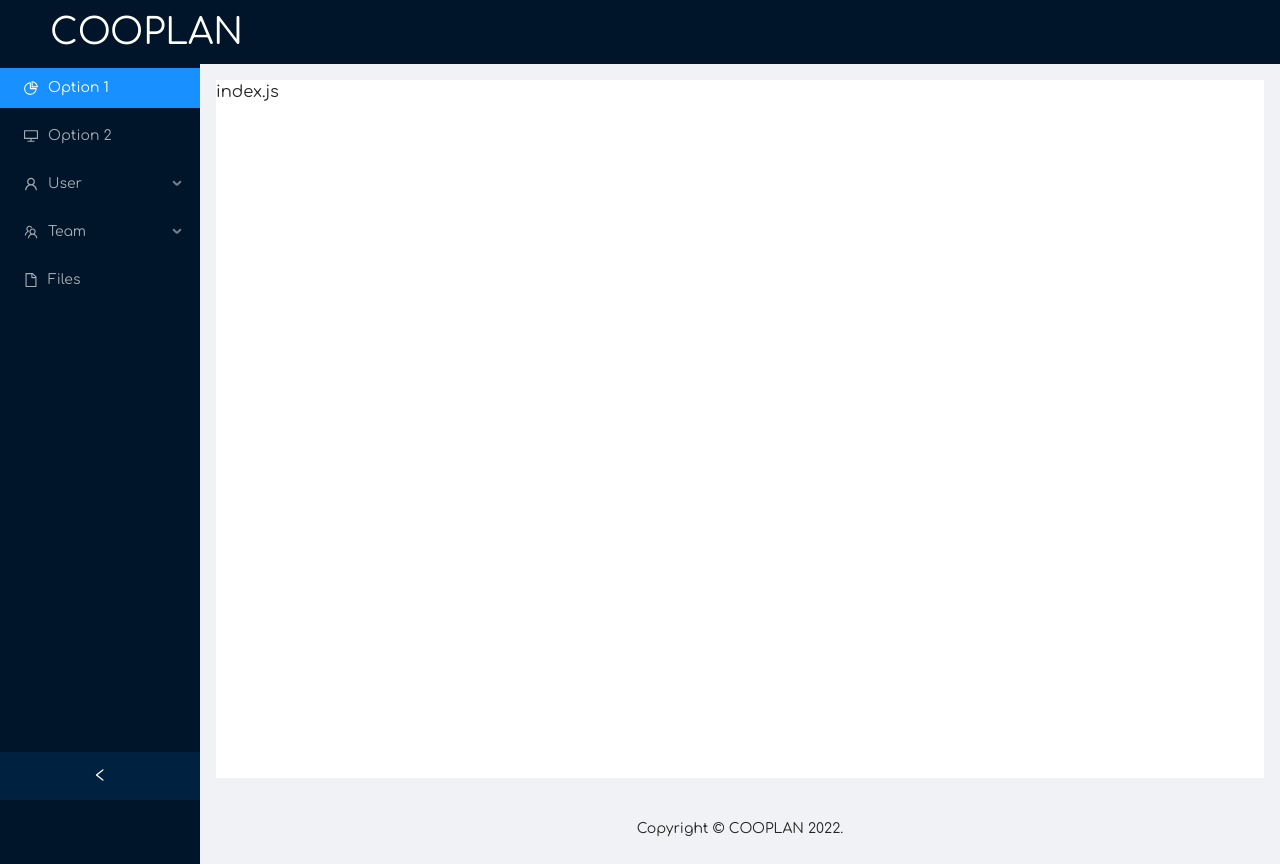
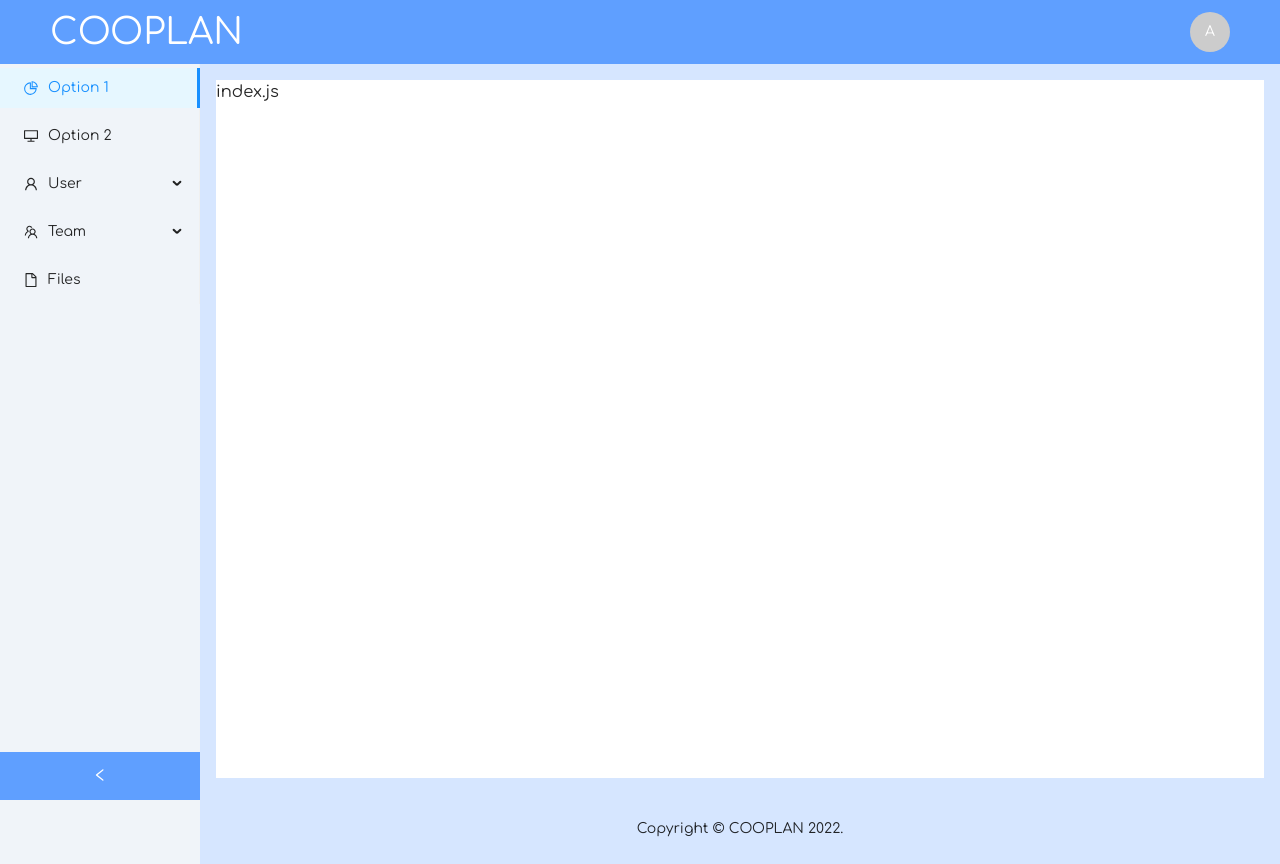
Before and after one commit to xuq2/coo-plan, a Next.js app: page / in a window 1280 px wide. Built offline with nearby package versions, Linux system fonts and the light colour scheme.

Commit message:
update profile icon

```diff
--- /dev/null
+++ b/components/AntHeader.js
@@ -0,0 +1,25 @@
+import { Col, Layout, Row } from "antd";
+import React from "react";
+import ProfileIcon from "./ProfileIcon";
+const { Header } = Layout;
+export function AntHeader() {
+  return (
+    <Layout>
+      <Header className="header" style={{ backgroundColor: "#5F9FFF" }}>
+        {/* Logo */}
+        <Row>
+            <Col span={12}>
+            <div className="logo">COOPLAN
+        </div>
+            </Col>
+            <Col span={12}>
+
+        <ProfileIcon />
+            </Col>
+
+        </Row>
+
+      </Header>
+    </Layout>
+  );
+}
--- a/components/AntLayout.js
+++ b/components/AntLayout.js
@@ -4,9 +4,9 @@ import Copyright from "./Copyright";
 
 import SideBar from "./SideBar";
 import { Layout, Menu } from "antd";
+import { AntHeader } from "./AntHeader";
 
-const { SubMenu } = Menu;
-const { Header, Content, Sider} = Layout;
+const { Content } = Layout;
 
 export default function AntLayout(props) {
   return (
@@ -15,29 +15,22 @@ export default function AntLayout(props) {
       <Head>
         <title>CooPlan</title>
       </Head>
-      <Layout >
-        <Header className="header">
-          {/* Logo */}
-          <div className="logo">COOPLAN</div>
-        </Header>
-        </Layout>
-        <Layout style={{ minHeight: '100vh' }}>
+      <AntHeader />
+      <Layout style={{ minHeight: "100vh" }}>
         <SideBar />
-          <Layout className="site-layout" >
+        <Layout className="site-layout">
           {/* contents */}
           <Content
             className="site-layout-background"
-              style={{ margin: '16px' }}
+            style={{ margin: "16px" }}
           >
             {props.children}
           </Content>
 
           {/* footer */}
           <Copyright />
-
         </Layout>
       </Layout>
-
     </div>
   );
 }
--- a/components/ProfileIcon.js
+++ b/components/ProfileIcon.js
@@ -1,12 +1,16 @@
+import { Avatar, Menu } from "antd";
 import React, { useState } from "react";
-
+import { AntHeader } from "./AntHeader";
+import { UserOutlined } from "@ant-design/icons";
 
 //TODO: to be applied in pages
 function ProfileIcon() {
 
-
-    return
+  return(
+    <div style={{float: 'right',verticalAlign: 'middle'}}>
+    <Avatar alt="A" size="large">A</Avatar>
+  </div>
+  );
 }
 
-
-export default ProfileIcon
+export default ProfileIcon;
--- a/components/SideBar.js
+++ b/components/SideBar.js
@@ -1,4 +1,4 @@
-import React, { useState } from 'react';
+import React, { useState } from "react";
 import { Layout, Menu } from "antd";
 
 import {
@@ -7,23 +7,28 @@ import {
   FileOutlined,
   TeamOutlined,
   UserOutlined,
-} from '@ant-design/icons';
-const {Sider} = Layout;
+} from "@ant-design/icons";
+const { Sider } = Layout;
 const { SubMenu } = Menu;
 
 function SideBar() {
-
-  const [ collapsed, setCollapsed ] = useState(false);
-
-
+  const [collapsed, setCollapsed] = useState(false);
 
   return (
     // TODO:
-
     <>
-      {/* TODO: background颜色要改 */}
-        <Sider collapsible collapsed={collapsed} onCollapse={()=>setCollapsed(!collapsed)}>
-          <Menu theme="dark" defaultSelectedKeys={['1']} mode="inline">
+      {/* TODO: background颜色要改, 选择颜色改变加重 */}
+      <Sider
+        style={{ backgroundColor: "#F0F4F9" }}
+        collapsible
+        collapsed={collapsed}
+        onCollapse={() => setCollapsed(!collapsed)}
+      >
+        <Menu
+          style={{ backgroundColor: "#F0F4F9" }}
+          defaultSelectedKeys={["1"]}
+          mode="inline"
+        >
           <Menu.Item key="1" icon={<PieChartOutlined />}>
             Option 1
           </Menu.Item>
--- a/styles/AntLayout.css
+++ b/styles/AntLayout.css
@@ -8,6 +8,7 @@
   .logo {
     font-size: 36px;
     color: #fff;
+
   }
   .ant-row-rtl #components-layout-demo-top-side-2 .logo {
     float: right;
@@ -17,3 +18,13 @@
   .site-layout-background {
     background: #fff;
   }
+
+  .site-layout {
+    background-color: #D6E6FF;
+  }
+  .ant-layout-footer {
+    background-color: #D6E6FF;
+  }
+  .ant-layout-sider-trigger {
+    background-color: #5F9FFF;
+  }
```
Lines whose indentation alone changed are shown as unchanged.
